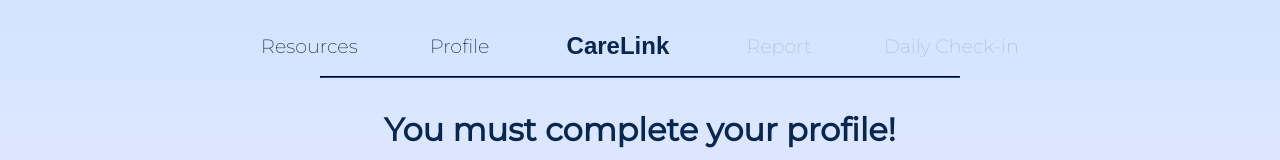
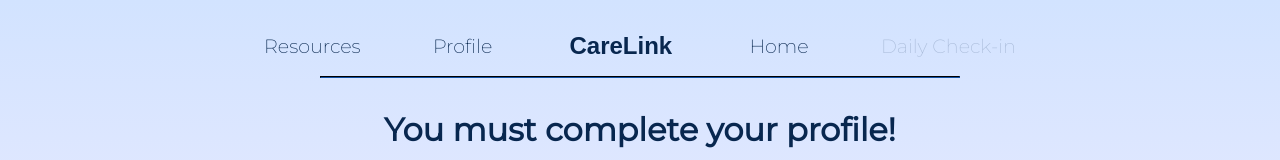
Before and after one commit to PerfectlyColored/deltahacks, a Next.js app: page / in a window 1280 px wide. Shown: the top 160 px of the page. Built offline with nearby package versions, Linux system fonts and the light colour scheme; a web font is replaced by a local one.

Commit message:
remove reports

```diff
--- a/src/app/components/nav.js
+++ b/src/app/components/nav.js
@@ -30,8 +30,8 @@
           <Link href="/"> CareLink</Link>
           </li>
         <li>
-          <Link className={!profComplete ? 'disabled' : ''} href="/report">
-            Report
+          <Link href="/">
+            Home
           </Link>
         </li>
         <li>
```
